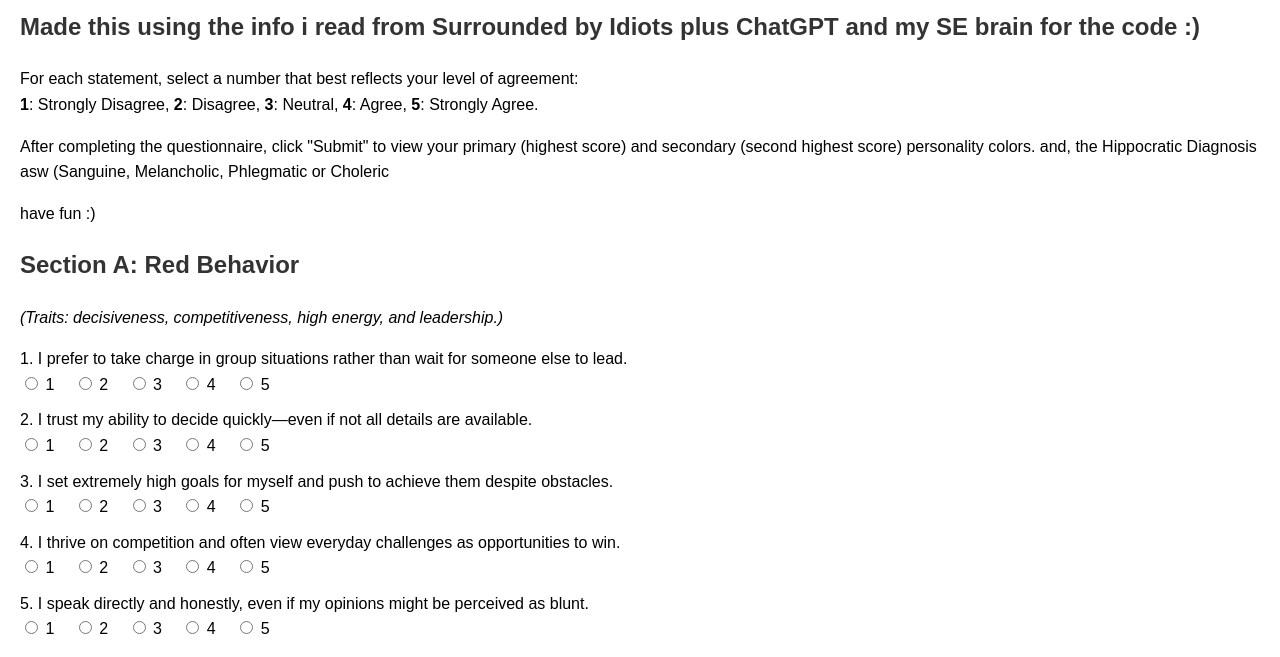
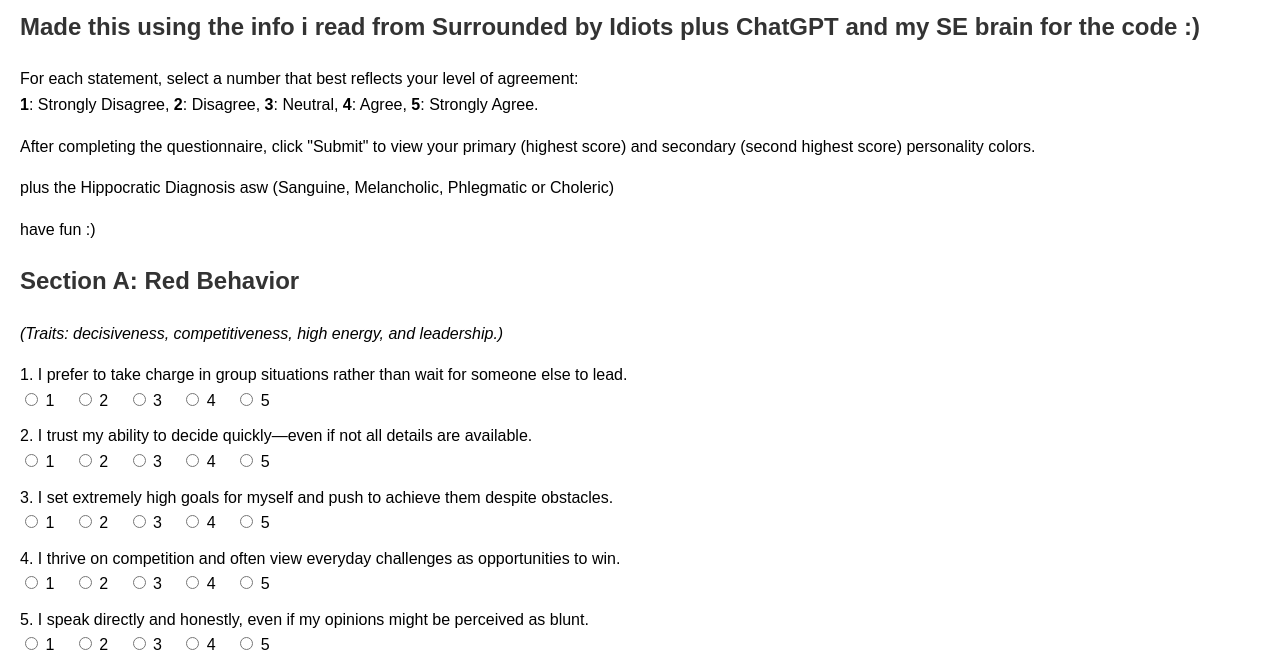
Before and after one commit to ruwaidhahakeem/color-quiz, a plain HTML site: page index.html in a window 1280 px wide. Shown: the part 86-743 px from the top of the page. Drawn offline with Linux system fonts and the light colour scheme.

Commit message:
Update index.html

```diff
--- a/index.html
+++ b/index.html
@@ -45,8 +45,8 @@
   </p>
   <p>
     After completing the questionnaire, click "Submit" to view your primary (highest score) and secondary (second highest score) personality colors.
-    and, the Hippocratic Diagnosis asw (Sanguine, Melancholic, Phlegmatic or Choleric
   </p>
+  <p>plus the Hippocratic Diagnosis asw (Sanguine, Melancholic, Phlegmatic or Choleric) </p>
   <p>have fun :)</p>
 
   <form id="questionnaire">
```
